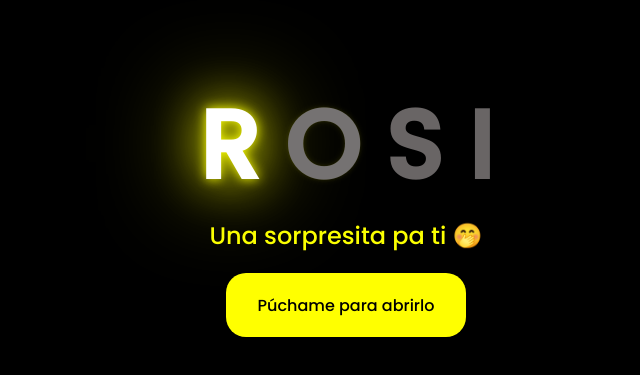
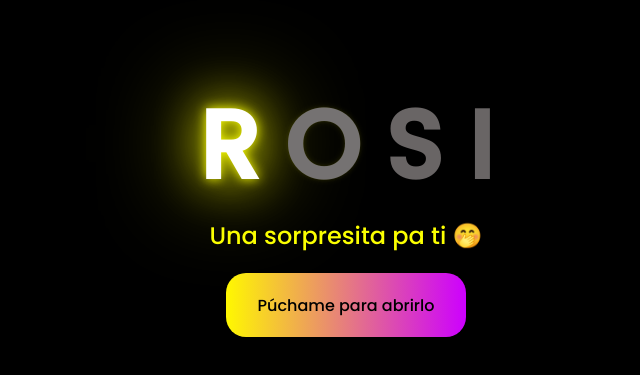
Before and after one commit to ar-aar-aaar/Rosi, a plain HTML site: page index.html in a window 1280 px wide. Shown: the part 203-578 px from the top of the page, without its empty margins (302-942 px from the left). Drawn offline with Linux system fonts and the light colour scheme.

Commit message:
Se cambia color en el botón y se quita hover

```diff
--- a/css/style.css
+++ b/css/style.css
@@ -75,7 +75,7 @@ body{
 
 /* Estilo para el botón */
 .button button {
-    background-color: yellow; /* Fondo amarillo */
+    background: linear-gradient(90deg, rgba(255,248,0,1) 0%, rgba(205,0,255,1) 100%); /* Fondo amarillo */
     border: none; /* Sin bordes */
     display: flex;
     padding: 1.2rem 2rem;
@@ -94,9 +94,3 @@ body{
     color: inherit; /* Hereda el color del texto del botón */
     font-size: 1rem;
 }
-
-  /* Efecto de resplandor al pasar el cursor sobre el botón */
-  .button button:hover {
-    background-color: orange; /* Cambia el color de fondo al pasar el mouse a naranja */
-    box-shadow: 0 0 10px yellow, 0 0 20px yellow, 0 0 30px yellow; /* Efecto de resplandor amarillo */
-  }
```
